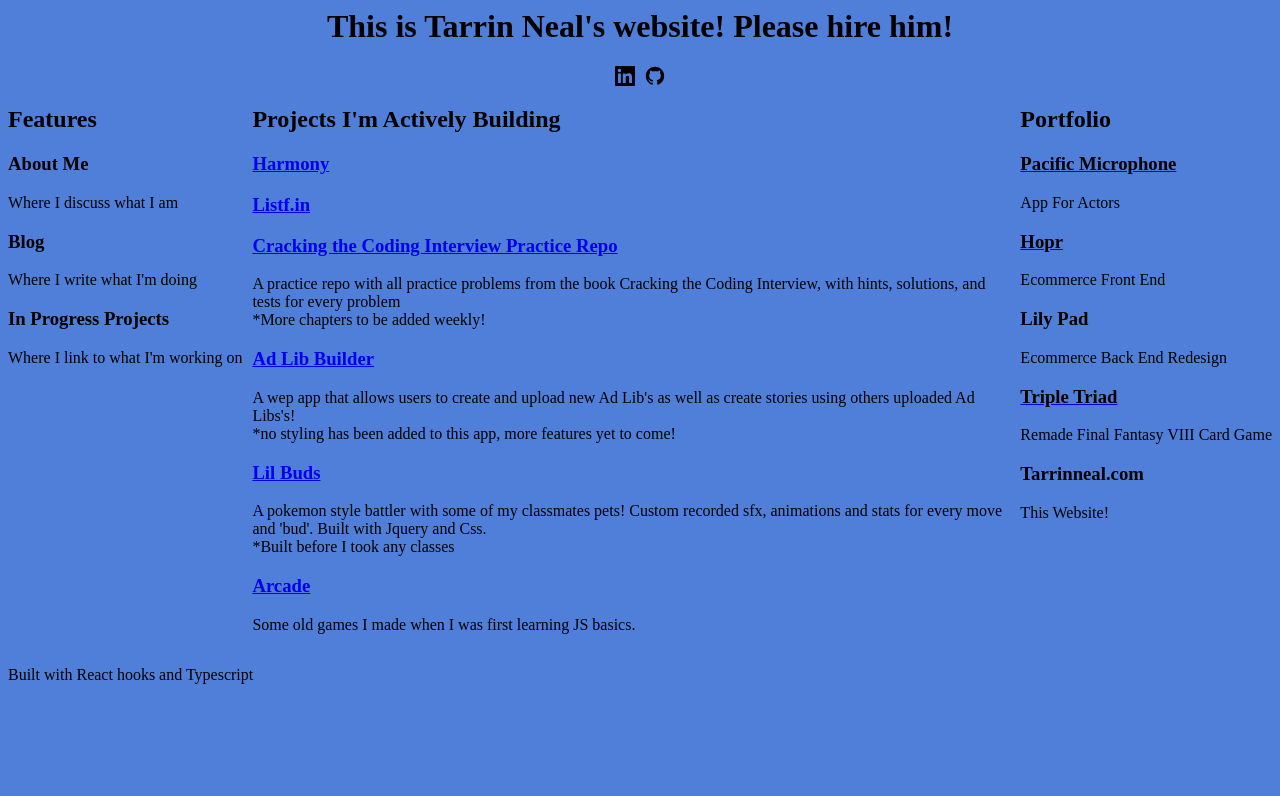
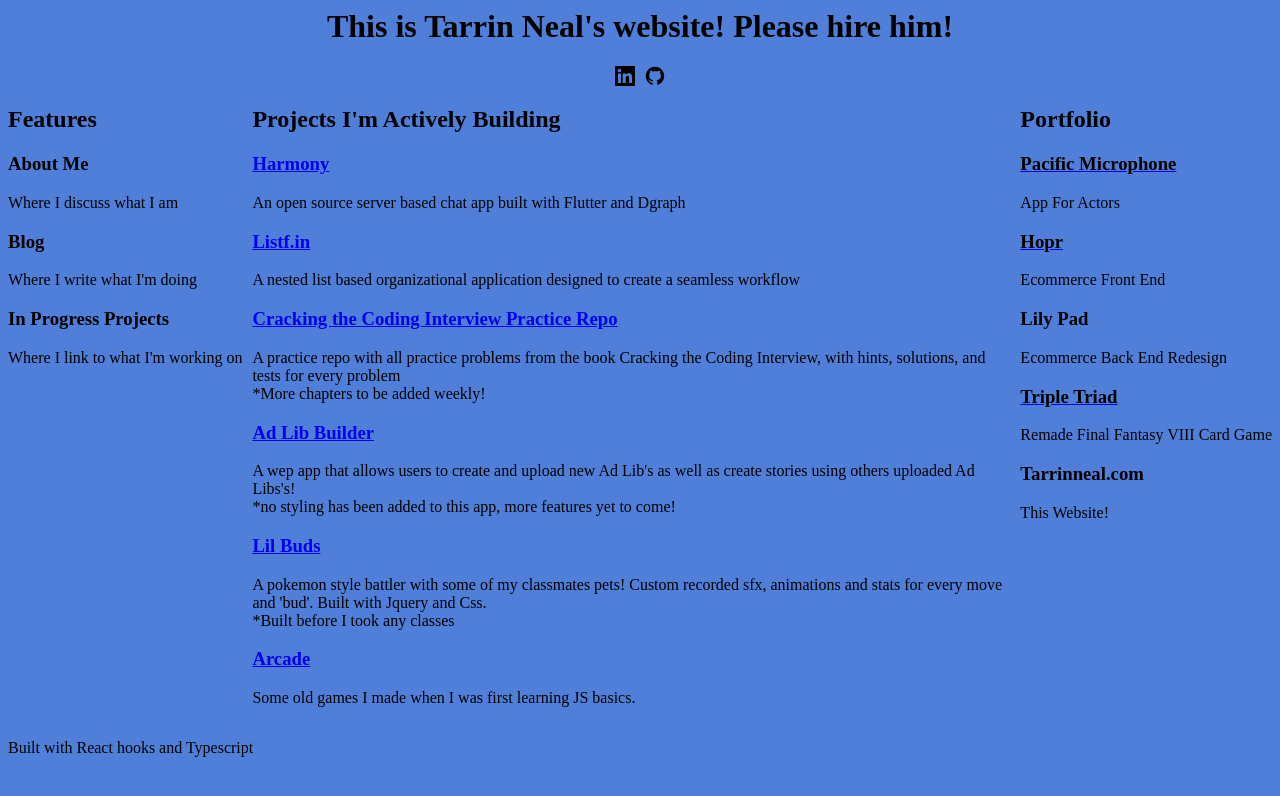
Before and after one commit to tarrinneal/tarrinneal.com, a React app: page /InProgressProjects in a window 1280 px wide. Shown: the top 796 px of the page. Built offline with nearby package versions, Linux system fonts and the light colour scheme.

Commit message:
descriptions

```diff
--- a/src/components/InProgress.tsx
+++ b/src/components/InProgress.tsx
@@ -10,7 +10,9 @@ export const InProgress = () => (
     >
       <h3 className='inProgressTitle'>Harmony</h3>
     </a>
-    <p className='inProgressDescription'>{/**/}</p>
+    <p className='inProgressDescription'>
+      An open source server based chat app built with Flutter and Dgraph
+    </p>
     <a
       href='https://github.com/listf-in/listf.in'
       target='_blank'
@@ -18,7 +20,10 @@ export const InProgress = () => (
     >
       <h3 className='inProgressTitle'>Listf.in</h3>
     </a>
-    <p className='inProgressDescription'>{/**/}</p>
+    <p className='inProgressDescription'>
+      A nested list based organizational application designed to create a
+      seamless workflow
+    </p>
     <a
       href='https://github.com/tarrinneal/CtCI_Book_Club'
       target='_blank'
```
